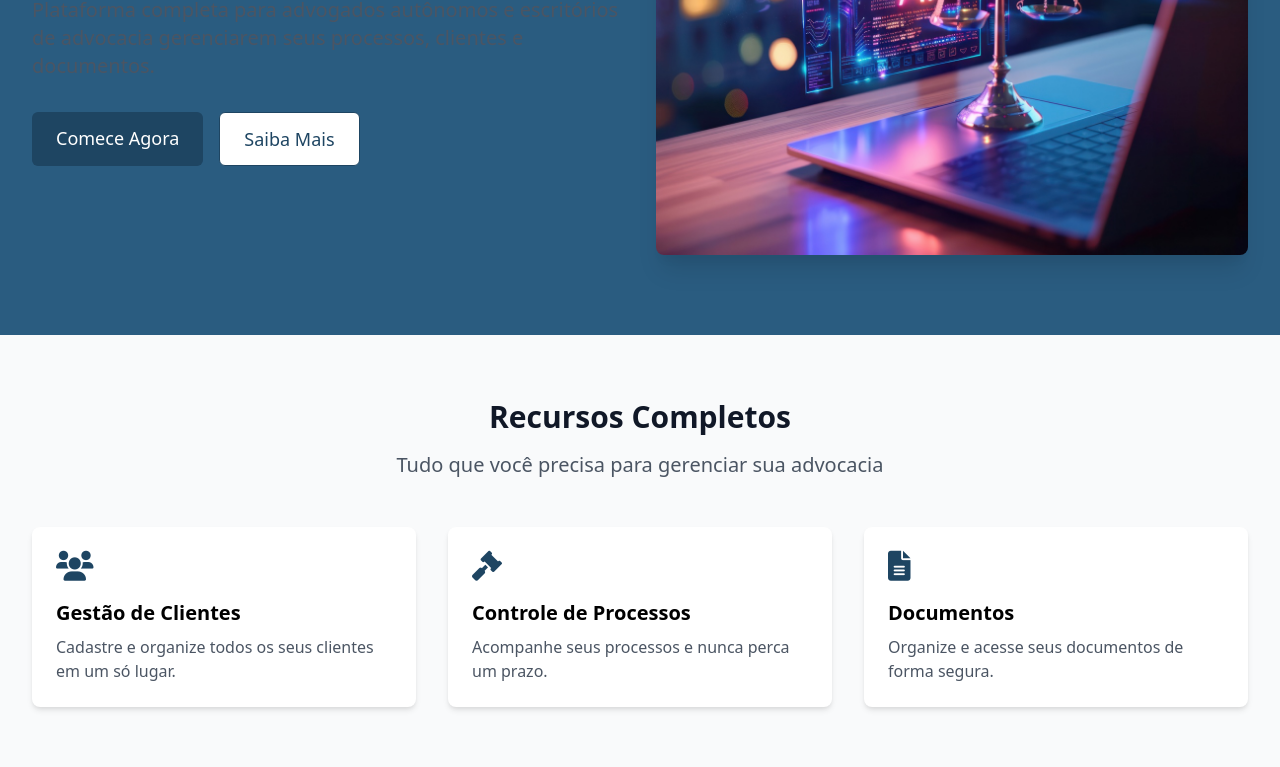
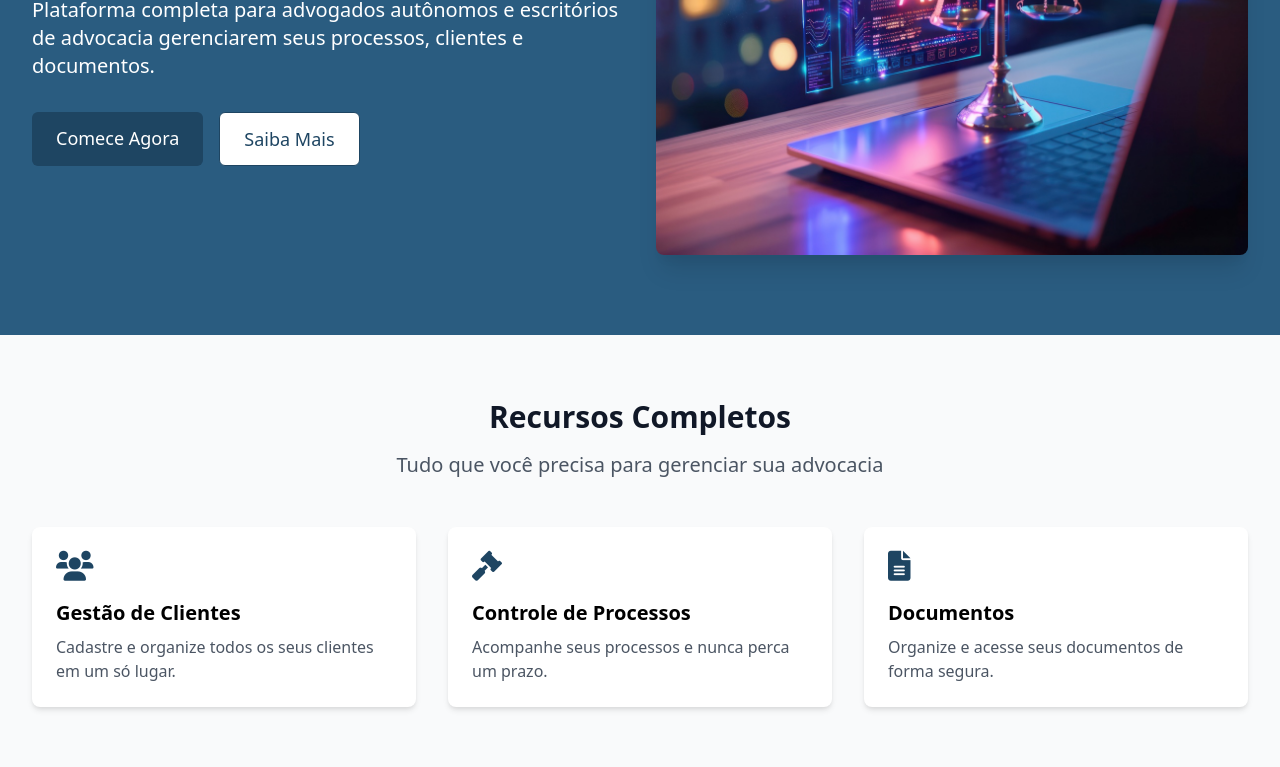
Before and after one commit to gregoryoliveiraa/advogadaparceira, a plain HTML site: page index.html in a window 1280 px wide. Shown: the part 333-1100 px from the top of the page. Drawn offline with nearby package versions, Linux system fonts and the light colour scheme.

Commit message:
Alterando cor do texto da descrição para branco

```diff
--- a/index.html
+++ b/index.html
@@ -59,7 +59,7 @@
                             <span class="block">Transforme sua</span>
                             <span class="block text-primary">advocacia</span>
                         </h1>
-                        <p class="text-xl text-gray-600 mb-8">
+                        <p class="text-xl text-white mb-8">
                             Plataforma completa para advogados autônomos e escritórios de advocacia gerenciarem seus processos, clientes e documentos.
                         </p>
                         <div class="flex space-x-4">
```
